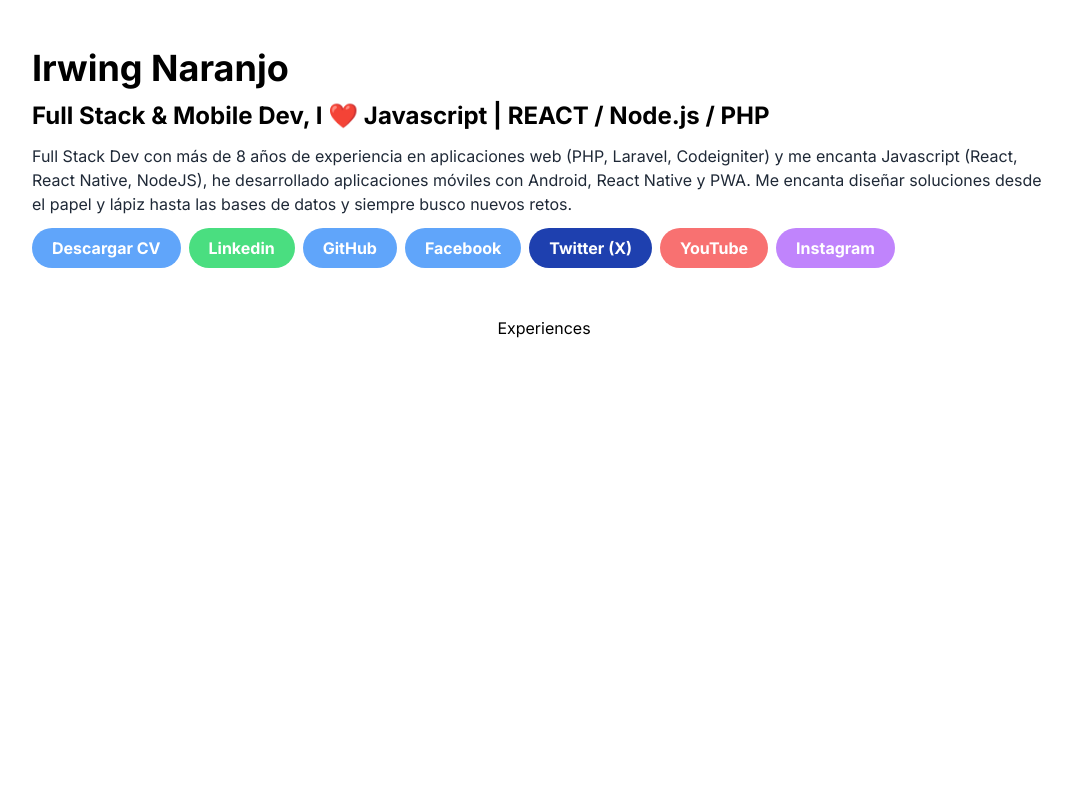
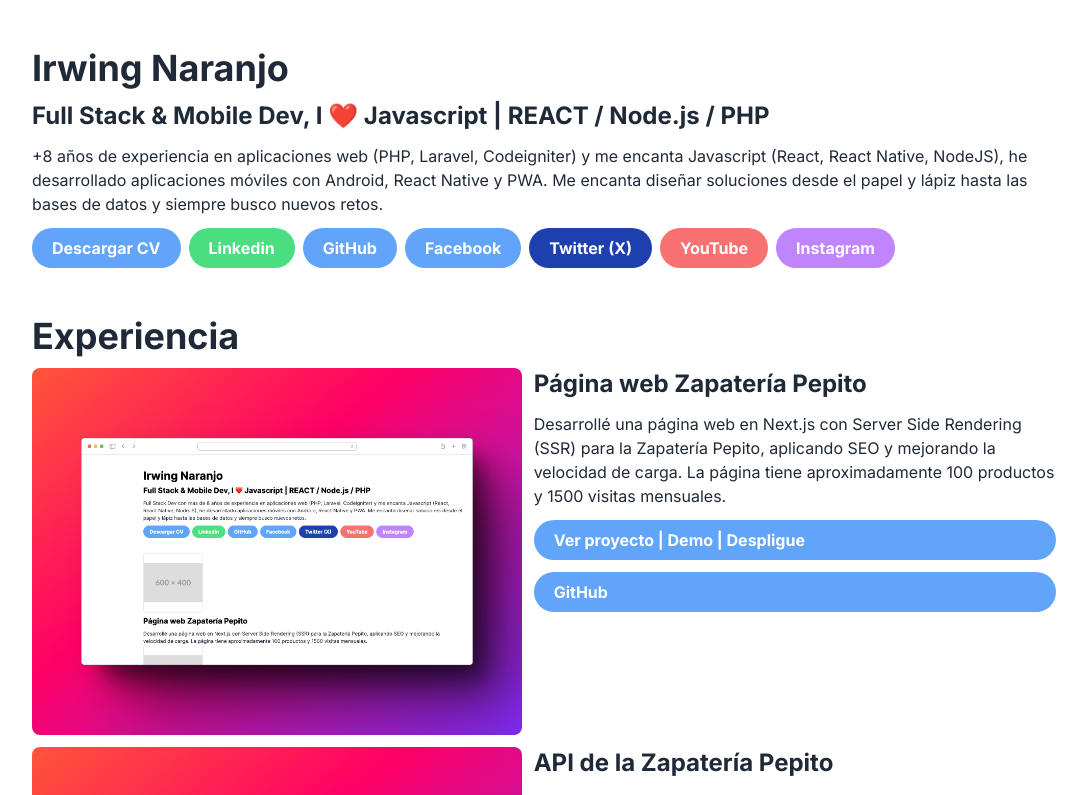
Before and after one commit to hackaboss-geekhadev/portfolio-template, a Next.js app: page / in a window 1280 px wide. Shown: the top 795 px of the page, without its empty margins (96-1183 px from the left). Built offline with nearby package versions, Linux system fonts and the light colour scheme.

Commit message:
Add experiences section and update title styles

```diff
--- a/src/components/Experiences.jsx
+++ b/src/components/Experiences.jsx
@@ -1,5 +1,27 @@
+import { EXPERIENCES } from '@/constants';
+import P from '@/components/P';
+import LinkCustom from '@/components/LinkCustom';
+import Title from '@/components/Title';
+
 const Experiences = () => {
-    return <h2>Experiences</h2>;
+    return (
+        <section className='flex flex-col gap-3'>
+            <Title title='Experiencia' />
+            {EXPERIENCES.map((experience, index) => (
+                <div key={index} className="flex gap-3">
+                    <div>
+                        <img className='rounded-lg w-full' src={experience.image} alt={experience.title} />
+                    </div>
+                    <div className='flex flex-col gap-3 w-full'>
+                        <h3 className='text-2xl font-bold text-left text-gray-800'>{experience.title}</h3>
+                        <P>{experience.description}</P>
+                        <LinkCustom color={'bg-blue-400'} href="#">Ver proyecto | Demo | Despligue</LinkCustom>
+                        <LinkCustom color={'bg-blue-400'} href="#">GitHub</LinkCustom>
+                    </div>
+                </div>
+            ))}
+        </section>
+    );
 }
 
 export default Experiences;
--- a/src/components/Title.jsx
+++ b/src/components/Title.jsx
@@ -1,5 +1,5 @@
 const Title = ({title}) => {
-    return <h2>{title}</h2>;
+    return <h2 className="text-4xl font-bold text-gray-800">{title}</h2>;
 }
 
 export default Title;
--- a/src/components/Welcome.jsx
+++ b/src/components/Welcome.jsx
@@ -5,10 +5,10 @@ import { PERSON } from "@/constants";
 const Welcome = () => {
     return (
         <section className="text-left py-12 flex flex-col gap-3">
-            <h2 className="text-4xl font-bold">{PERSON.name}</h2>
-            <h1 className="text-2xl font-bold text-left">Full Stack & Mobile Dev, I ❤️ Javascript | REACT / Node.js / PHP</h1>
+            <h2 className="text-4xl font-bold text-gray-800">{PERSON.name}</h2>
+            <h1 className="text-2xl font-bold text-left text-gray-800">Full Stack & Mobile Dev, I ❤️ Javascript | REACT / Node.js / PHP</h1>
             <P>
-                Full Stack Dev con más de 8 años de experiencia en aplicaciones web (PHP, Laravel, Codeigniter) y me encanta Javascript (React, React Native, NodeJS), he desarrollado aplicaciones móviles con Android, React Native y PWA. Me encanta diseñar soluciones desde el papel y lápiz hasta las bases de datos y siempre busco nuevos retos.
+                +8 años de experiencia en aplicaciones web (PHP, Laravel, Codeigniter) y me encanta Javascript (React, React Native, NodeJS), he desarrollado aplicaciones móviles con Android, React Native y PWA. Me encanta diseñar soluciones desde el papel y lápiz hasta las bases de datos y siempre busco nuevos retos.
             </P>
             <div className="flex gap-2">
                 <LinkCustom color={'bg-blue-400'} href={'#'}>Descargar CV</LinkCustom>
--- a/src/constants.js
+++ b/src/constants.js
@@ -1,3 +1,24 @@
 export const PERSON = {
     name: 'Irwing Naranjo',
 }
+
+export const EXPERIENCES = [
+    {
+        title: 'Página web Zapatería Pepito',
+        description: `
+            Desarrollé una página web en Next.js con Server Side Rendering (SSR)
+            para la Zapatería Pepito, aplicando SEO y mejorando la velocidad de carga.
+            La página tiene aproximadamente 100 productos y 1500 visitas mensuales.
+        `,
+        image: '/project.png'
+    },
+    {
+        title: 'API de la Zapatería Pepito',
+        description: `
+            API en Node.js con Express y MongoDB para la Zapatería Pepito.
+            Se desplegó en un servidor EC2 de AWS (Amazon) y tiene
+            una velocidad de carga de menos 100ms.
+        `,
+        image: '/project.png'
+    }
+];
```
Also changed, not shown: public/project.png (added).
